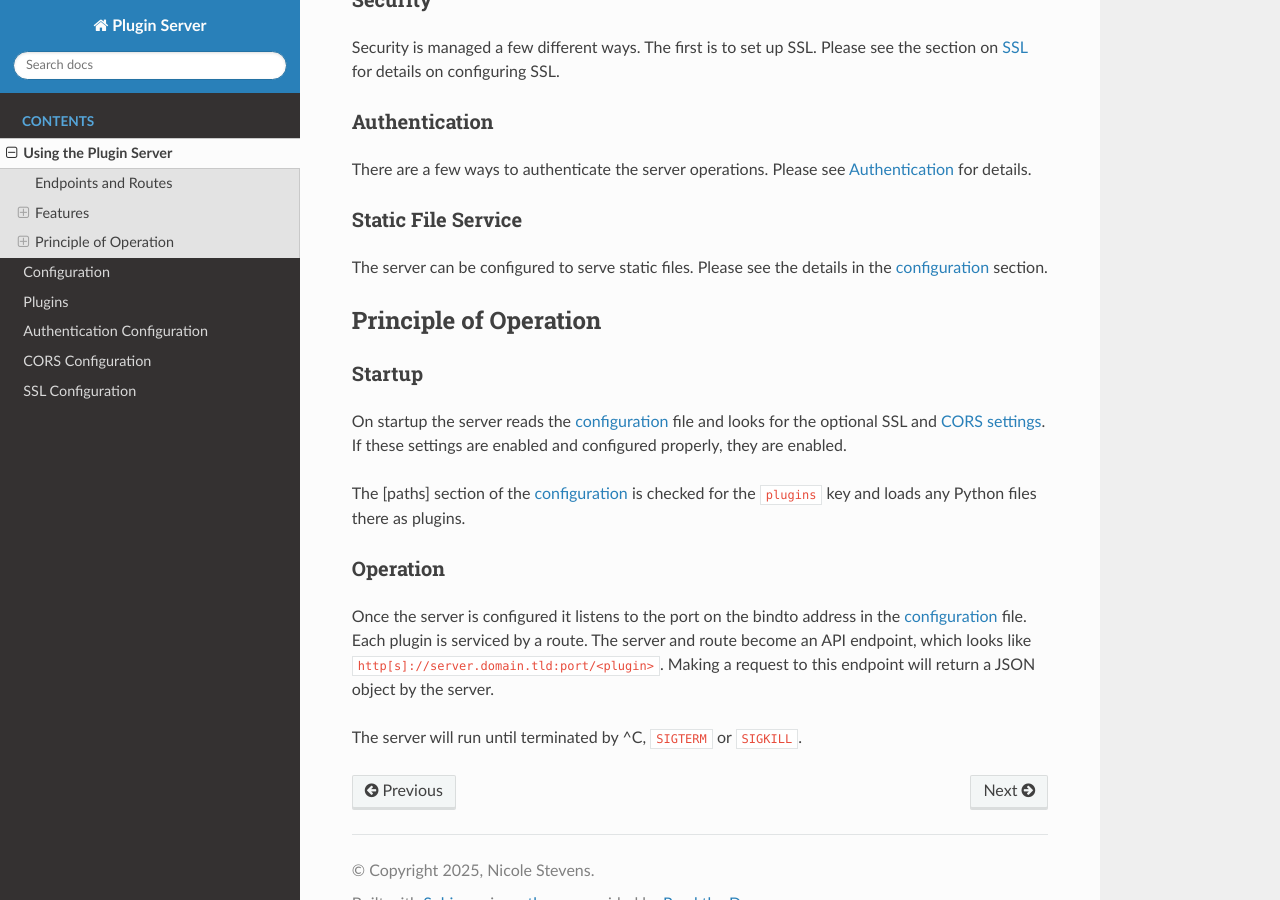
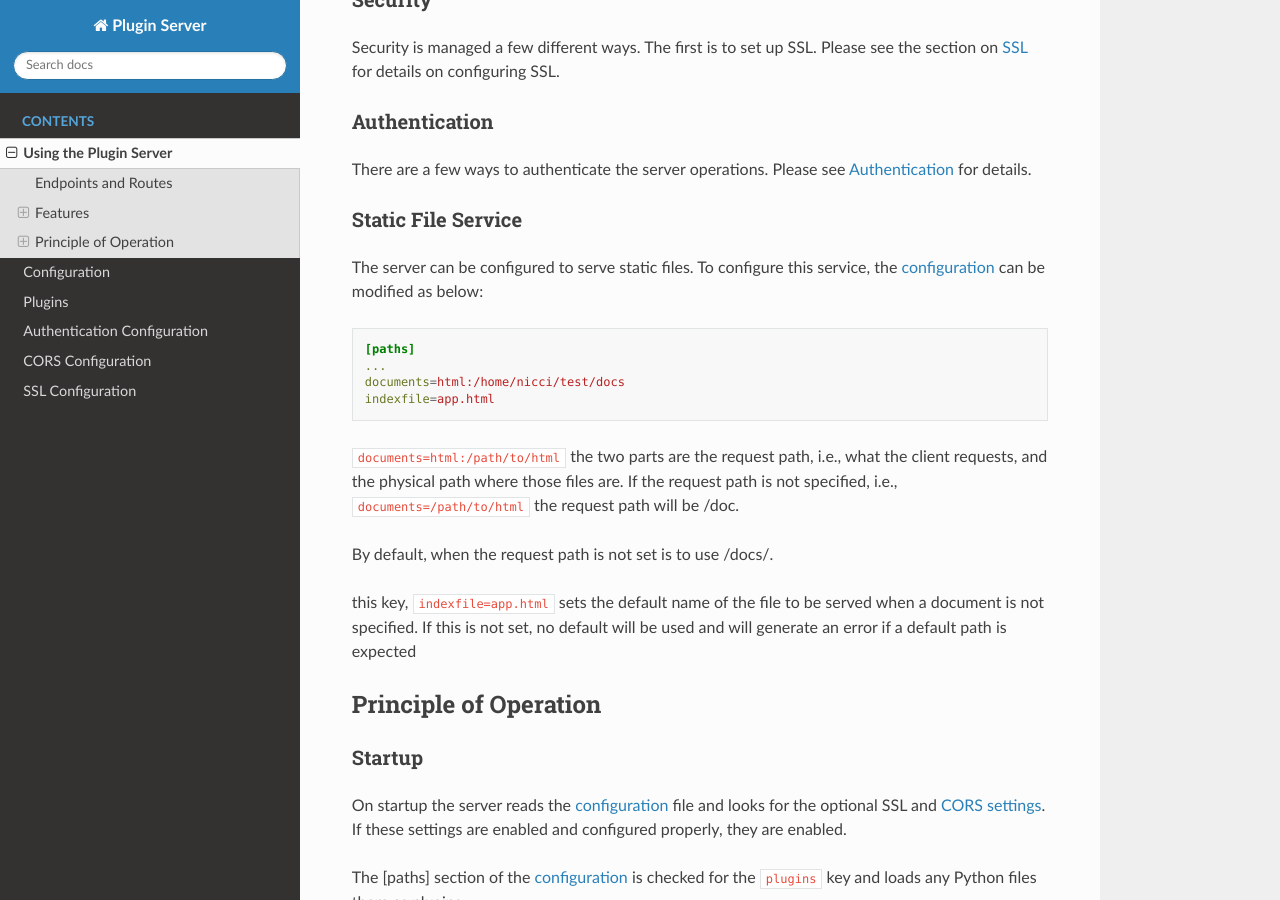
Before and after one commit to nicciniamh/pluginserver, a Sphinx documentation site: the page built from docs/Usage.md, in a window 1280 px wide and 900 px high, scrolled down 1059 px. Built offline with Sphinx 7.4.7 and the Read the Docs theme 3.1.0, drawn with Linux system fonts in a browser that asks for light colours.

Commit message:
updated usage.md to better show how static service is configured

````diff
--- a/docs/Usage.md
+++ b/docs/Usage.md
@@ -38,7 +38,21 @@ Security is managed a few different ways. The first is to set up SSL. Please see
 There are a few ways to authenticate the server operations. Please see [Authentication](Auth.md) for details.
 
 ### Static File Service
-The server can be configured to serve static files. Please see the details in the [configuration](Config.md) section.
+The server can be configured to serve static files. To configure this service, the [configuration](Config.md) can be modified as below:
+
+```ini
+[paths]
+...
+documents=html:/home/nicci/test/docs
+indexfile=app.html
+```
+
+`documents=html:/path/to/html` the two parts are the request path, i.e., what the client requests, and the physical path where those files are. If the request path is not specified, i.e., `documents=/path/to/html` the request path will be /doc.
+
+By default, when the request path is not set is to use /docs/.
+
+this key, `indexfile=app.html` sets the default name of the file to be served when a document is not specified. If this is not set, no default will be used and will generate an error if a default path is expected
+
 
 ## Principle of Operation
 
````
